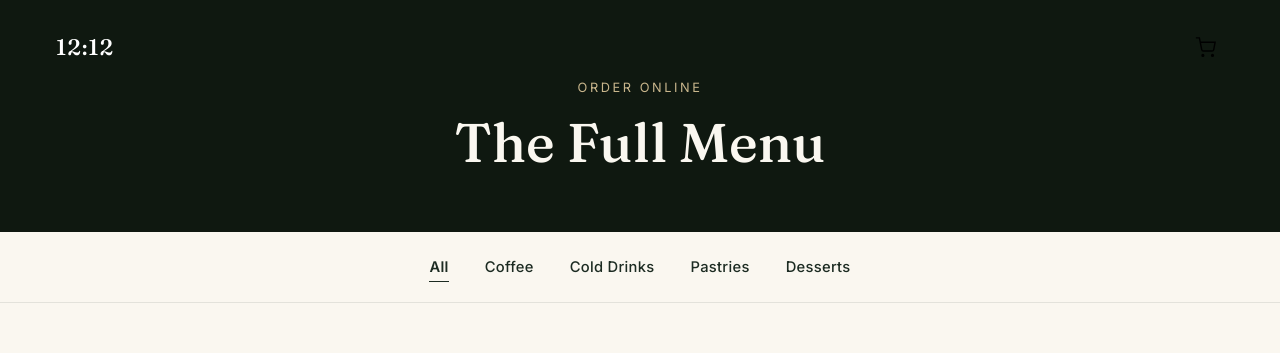
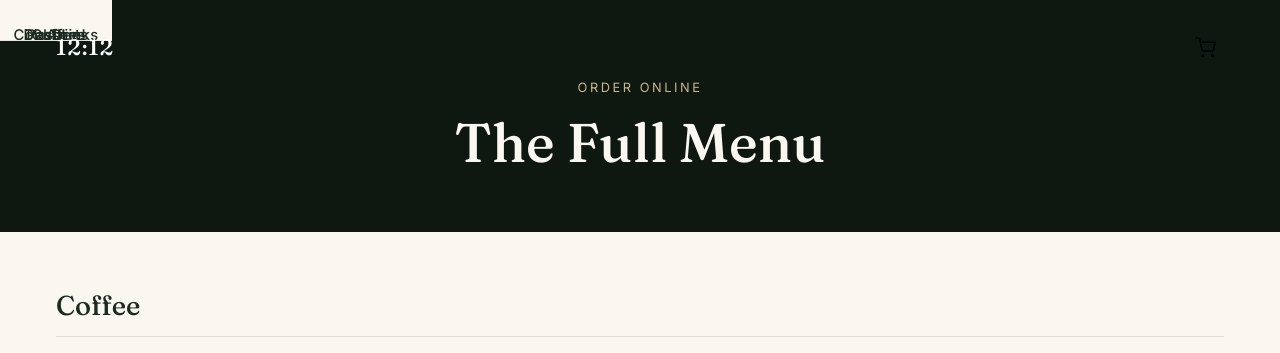
Before and after one commit to jeonengy2892004-bit/1212, a plain HTML site: page menu.html in a window 1280 px wide. Shown: the top 353 px of the page. Drawn offline with Linux system fonts and the light colour scheme.

Commit message:
Add files via upload

```diff
--- a/menu.html
+++ b/menu.html
@@ -158,7 +158,8 @@
 
   /* ===== CATEGORY FILTER BAR ===== */
   .filter-bar{
-    position:sticky;top:0;z-index:90;
+    position:absolute;
+    top:0;z-index:90;
     background:var(--bg-paper);
     border-bottom:1px solid rgba(28,43,34,0.1);
     padding:20px 56px;
@@ -170,7 +171,7 @@
     .filter-bar{padding:16px 22px;justify-content:flex-start;gap:26px;top:74px;}
   }
   .filter-chip{
-    position:relative;
+    position:absolute;
     padding:6px 0;
     font-size:0.92rem;font-weight:500;letter-spacing:0.02em;
     white-space:nowrap;color:var(--green-deep);
```
